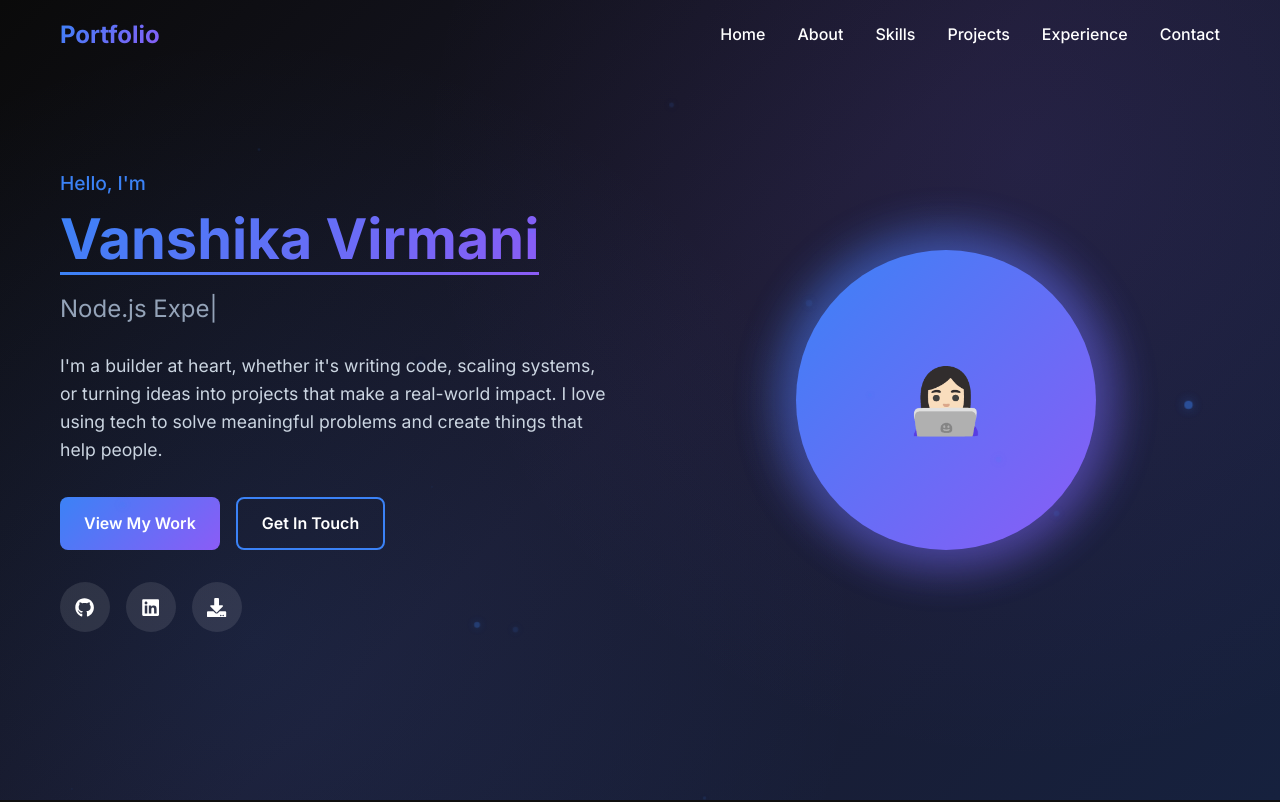
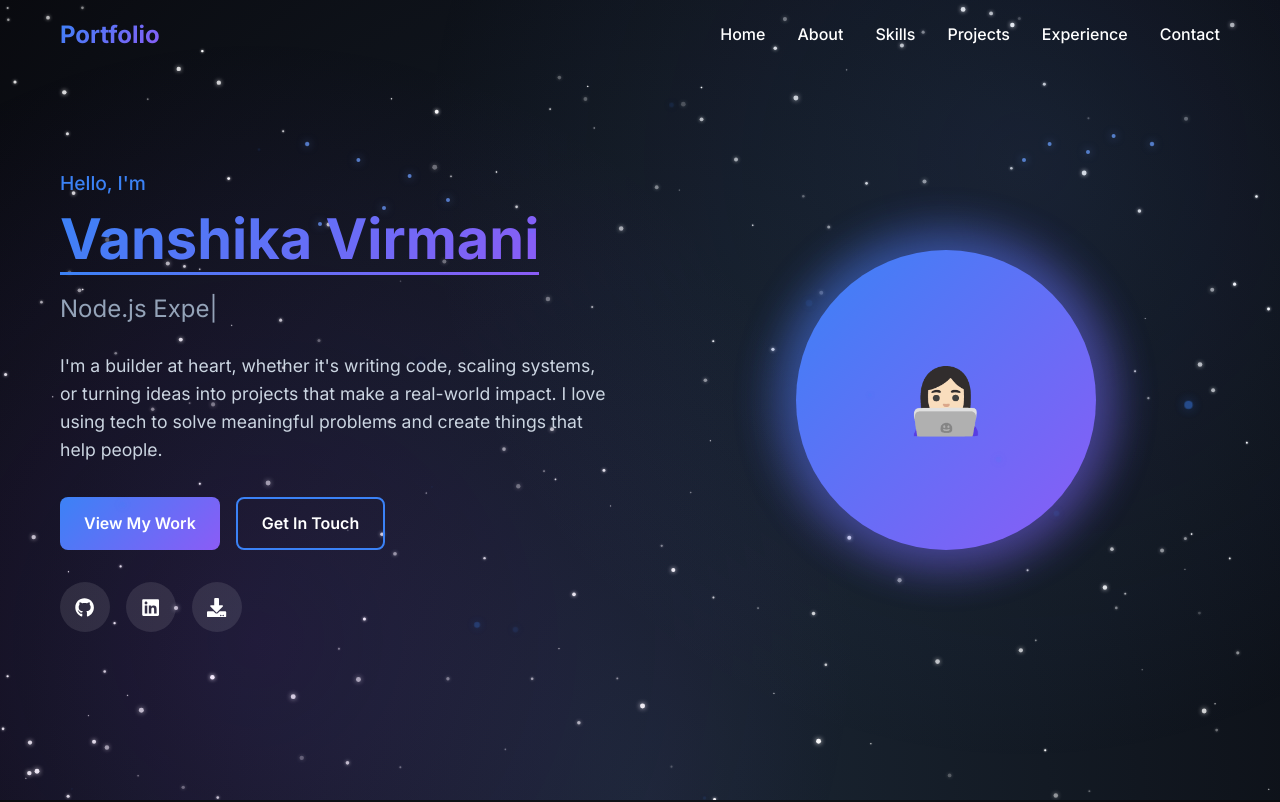
Before and after one commit to VanshikaVirmani12/portfolio-website, a React (Create React App) app in the folder frontend/: page / in a window 1280 px wide. Shown: the top 802 px of the page. Built offline with nearby package versions, Linux system fonts and the light colour scheme; no server answers; the HTML template or start-up script is replaced by a standard one.

Commit message:
Add space theme with moving stars, constellations, and shooting stars

```diff
--- a/frontend/src/App.js
+++ b/frontend/src/App.js
@@ -10,11 +10,13 @@ import Experience from './components/Experience';
 import Contact from './components/Contact';
 import Footer from './components/Footer';
 import ScrollToTop from './components/ScrollToTop';
+import SpaceBackground from './components/SpaceBackground';
 
 function App() {
   return (
     <Router>
       <div className="App">
+        <SpaceBackground />
         <ScrollToTop />
         <Header />
         <Routes>
--- a/frontend/src/components/About.js
+++ b/frontend/src/components/About.js
@@ -7,7 +7,8 @@ import { portfolioData } from '../data/portfolioData';
 
 const AboutSection = styled.section`
   padding: 100px 0;
-  background: #0f0f0f;
+  background: rgba(15, 15, 15, 0.3);
+  backdrop-filter: blur(5px);
   position: relative;
 
   @keyframes shimmer {
--- a/frontend/src/components/Contact.js
+++ b/frontend/src/components/Contact.js
@@ -7,7 +7,8 @@ import axios from 'axios';
 
 const ContactSection = styled.section`
   padding: 100px 0;
-  background: #0f0f0f;
+  background: rgba(15, 15, 15, 0.3);
+  backdrop-filter: blur(5px);
   position: relative;
 `;
 
--- a/frontend/src/components/Experience.js
+++ b/frontend/src/components/Experience.js
@@ -7,7 +7,8 @@ import { portfolioData } from '../data/portfolioData';
 
 const ExperienceSection = styled.section`
   padding: 100px 0;
-  background: #0a0a0a;
+  background: rgba(10, 10, 10, 0.3);
+  backdrop-filter: blur(5px);
   position: relative;
 `;
 
--- a/frontend/src/components/Hero.js
+++ b/frontend/src/components/Hero.js
@@ -9,7 +9,7 @@ const HeroSection = styled.section`
   min-height: 100vh;
   display: flex;
   align-items: center;
-  background: linear-gradient(135deg, #0a0a0a 0%, #1a1a2e 50%, #16213e 100%);
+  background: transparent;
   position: relative;
   overflow: hidden;
 
@@ -20,19 +20,23 @@ const HeroSection = styled.section`
     left: 0;
     right: 0;
     bottom: 0;
-    background: radial-gradient(circle at 20% 80%, rgba(59, 130, 246, 0.1) 0%, transparent 50%),
-                radial-gradient(circle at 80% 20%, rgba(139, 92, 246, 0.1) 0%, transparent 50%);
-    animation: gradientShift 8s ease-in-out infinite;
+    background: radial-gradient(circle at 20% 80%, rgba(100, 149, 237, 0.1) 0%, transparent 50%),
+                radial-gradient(circle at 80% 20%, rgba(138, 43, 226, 0.1) 0%, transparent 50%);
+    animation: nebulaShift 12s ease-in-out infinite;
   }
 
-  @keyframes gradientShift {
+  @keyframes nebulaShift {
     0%, 100% {
-      background: radial-gradient(circle at 20% 80%, rgba(59, 130, 246, 0.1) 0%, transparent 50%),
-                  radial-gradient(circle at 80% 20%, rgba(139, 92, 246, 0.1) 0%, transparent 50%);
+      background: radial-gradient(circle at 20% 80%, rgba(100, 149, 237, 0.1) 0%, transparent 50%),
+                  radial-gradient(circle at 80% 20%, rgba(138, 43, 226, 0.1) 0%, transparent 50%);
     }
-    50% {
-      background: radial-gradient(circle at 80% 20%, rgba(59, 130, 246, 0.15) 0%, transparent 50%),
-                  radial-gradient(circle at 20% 80%, rgba(139, 92, 246, 0.15) 0%, transparent 50%);
+    33% {
+      background: radial-gradient(circle at 60% 40%, rgba(100, 149, 237, 0.15) 0%, transparent 50%),
+                  radial-gradient(circle at 40% 60%, rgba(138, 43, 226, 0.15) 0%, transparent 50%);
+    }
+    66% {
+      background: radial-gradient(circle at 80% 20%, rgba(100, 149, 237, 0.12) 0%, transparent 50%),
+                  radial-gradient(circle at 20% 80%, rgba(138, 43, 226, 0.12) 0%, transparent 50%);
     }
   }
 `;
--- a/frontend/src/components/Projects.js
+++ b/frontend/src/components/Projects.js
@@ -7,7 +7,8 @@ import { portfolioData } from '../data/portfolioData';
 
 const ProjectsSection = styled.section`
   padding: 100px 0;
-  background: #0f0f0f;
+  background: rgba(15, 15, 15, 0.3);
+  backdrop-filter: blur(5px);
   position: relative;
 `;
 
--- a/frontend/src/components/Skills.js
+++ b/frontend/src/components/Skills.js
@@ -7,7 +7,8 @@ import { portfolioData } from '../data/portfolioData';
 
 const SkillsSection = styled.section`
   padding: 100px 0;
-  background: #0a0a0a;
+  background: rgba(10, 10, 10, 0.3);
+  backdrop-filter: blur(5px);
   position: relative;
 `;
 
--- /dev/null
+++ b/frontend/src/components/SpaceBackground.js
@@ -0,0 +1,194 @@
+import React, { useEffect, useRef } from 'react';
+import styled from 'styled-components';
+
+const SpaceContainer = styled.div`
+  position: fixed;
+  top: 0;
+  left: 0;
+  width: 100%;
+  height: 100%;
+  z-index: -1;
+  background: radial-gradient(ellipse at bottom, #1b2735 0%, #090a0f 100%);
+  overflow: hidden;
+`;
+
+const Canvas = styled.canvas`
+  position: absolute;
+  top: 0;
+  left: 0;
+  width: 100%;
+  height: 100%;
+`;
+
+const SpaceBackground = () => {
+  const canvasRef = useRef(null);
+
+  useEffect(() => {
+    const canvas = canvasRef.current;
+    const ctx = canvas.getContext('2d');
+    let animationId;
+
+    const resizeCanvas = () => {
+      canvas.width = window.innerWidth;
+      canvas.height = window.innerHeight;
+    };
+
+    resizeCanvas();
+    window.addEventListener('resize', resizeCanvas);
+
+    // Star field
+    const stars = [];
+    const numStars = 200;
+
+    // Constellation points
+    const constellations = [
+      // Big Dipper
+      [
+        { x: 0.2, y: 0.3 }, { x: 0.25, y: 0.28 }, { x: 0.3, y: 0.26 },
+        { x: 0.35, y: 0.25 }, { x: 0.32, y: 0.22 }, { x: 0.28, y: 0.2 }, { x: 0.24, y: 0.18 }
+      ],
+      // Orion's Belt
+      [
+        { x: 0.7, y: 0.6 }, { x: 0.72, y: 0.62 }, { x: 0.74, y: 0.64 }
+      ],
+      // Cassiopeia
+      [
+        { x: 0.8, y: 0.2 }, { x: 0.82, y: 0.18 }, { x: 0.85, y: 0.19 },
+        { x: 0.87, y: 0.17 }, { x: 0.9, y: 0.18 }
+      ]
+    ];
+
+    // Initialize stars
+    for (let i = 0; i < numStars; i++) {
+      stars.push({
+        x: Math.random() * canvas.width,
+        y: Math.random() * canvas.height,
+        size: Math.random() * 2 + 0.5,
+        speed: Math.random() * 0.5 + 0.1,
+        opacity: Math.random() * 0.8 + 0.2,
+        twinkle: Math.random() * 0.02 + 0.01
+      });
+    }
+
+    // Shooting stars
+    const shootingStars = [];
+
+    const createShootingStar = () => {
+      if (Math.random() < 0.003) {
+        shootingStars.push({
+          x: Math.random() * canvas.width,
+          y: Math.random() * canvas.height * 0.5,
+          length: Math.random() * 80 + 20,
+          speed: Math.random() * 8 + 4,
+          angle: Math.random() * Math.PI / 4 + Math.PI / 4,
+          opacity: 1,
+          decay: 0.02
+        });
+      }
+    };
+
+    const animate = () => {
+      ctx.clearRect(0, 0, canvas.width, canvas.height);
+
+      // Draw stars
+      stars.forEach(star => {
+        star.y += star.speed;
+        star.opacity += Math.sin(Date.now() * star.twinkle) * 0.01;
+
+        if (star.y > canvas.height) {
+          star.y = -5;
+          star.x = Math.random() * canvas.width;
+        }
+
+        ctx.save();
+        ctx.globalAlpha = Math.max(0.1, Math.min(1, star.opacity));
+        ctx.fillStyle = '#ffffff';
+        ctx.shadowBlur = star.size * 2;
+        ctx.shadowColor = '#ffffff';
+        ctx.beginPath();
+        ctx.arc(star.x, star.y, star.size, 0, Math.PI * 2);
+        ctx.fill();
+        ctx.restore();
+      });
+
+      // Draw constellations
+      constellations.forEach(constellation => {
+        ctx.strokeStyle = 'rgba(100, 149, 237, 0.3)';
+        ctx.lineWidth = 1;
+        ctx.beginPath();
+
+        constellation.forEach((point, index) => {
+          const x = point.x * canvas.width;
+          const y = point.y * canvas.height;
+
+          if (index === 0) {
+            ctx.moveTo(x, y);
+          } else {
+            ctx.lineTo(x, y);
+          }
+
+          // Draw constellation stars
+          ctx.save();
+          ctx.fillStyle = 'rgba(100, 149, 237, 0.8)';
+          ctx.shadowBlur = 8;
+          ctx.shadowColor = 'rgba(100, 149, 237, 0.8)';
+          ctx.beginPath();
+          ctx.arc(x, y, 2, 0, Math.PI * 2);
+          ctx.fill();
+          ctx.restore();
+        });
+
+        ctx.stroke();
+      });
+
+      // Create shooting stars
+      createShootingStar();
+
+      // Draw shooting stars
+      shootingStars.forEach((star, index) => {
+        const gradient = ctx.createLinearGradient(
+          star.x, star.y,
+          star.x - Math.cos(star.angle) * star.length,
+          star.y - Math.sin(star.angle) * star.length
+        );
+        gradient.addColorStop(0, `rgba(255, 255, 255, ${star.opacity})`);
+        gradient.addColorStop(1, 'rgba(255, 255, 255, 0)');
+
+        ctx.strokeStyle = gradient;
+        ctx.lineWidth = 2;
+        ctx.beginPath();
+        ctx.moveTo(star.x, star.y);
+        ctx.lineTo(
+          star.x - Math.cos(star.angle) * star.length,
+          star.y - Math.sin(star.angle) * star.length
+        );
+        ctx.stroke();
+
+        star.x += Math.cos(star.angle) * star.speed;
+        star.y += Math.sin(star.angle) * star.speed;
+        star.opacity -= star.decay;
+
+        if (star.opacity <= 0 || star.x > canvas.width || star.y > canvas.height) {
+          shootingStars.splice(index, 1);
+        }
+      });
+
+      animationId = requestAnimationFrame(animate);
+    };
+
+    animate();
+
+    return () => {
+      window.removeEventListener('resize', resizeCanvas);
+      cancelAnimationFrame(animationId);
+    };
+  }, []);
+
+  return (
+    <SpaceContainer>
+      <Canvas ref={canvasRef} />
+    </SpaceContainer>
+  );
+};
+
+export default SpaceBackground;
--- a/frontend/src/index.css
+++ b/frontend/src/index.css
@@ -10,9 +10,10 @@ body {
     sans-serif;
   -webkit-font-smoothing: antialiased;
   -moz-osx-font-smoothing: grayscale;
-  background-color: #0a0a0a;
+  background: radial-gradient(ellipse at bottom, #1b2735 0%, #090a0f 100%);
   color: #ffffff;
   line-height: 1.6;
+  overflow-x: hidden;
 }
 
 code {
```
